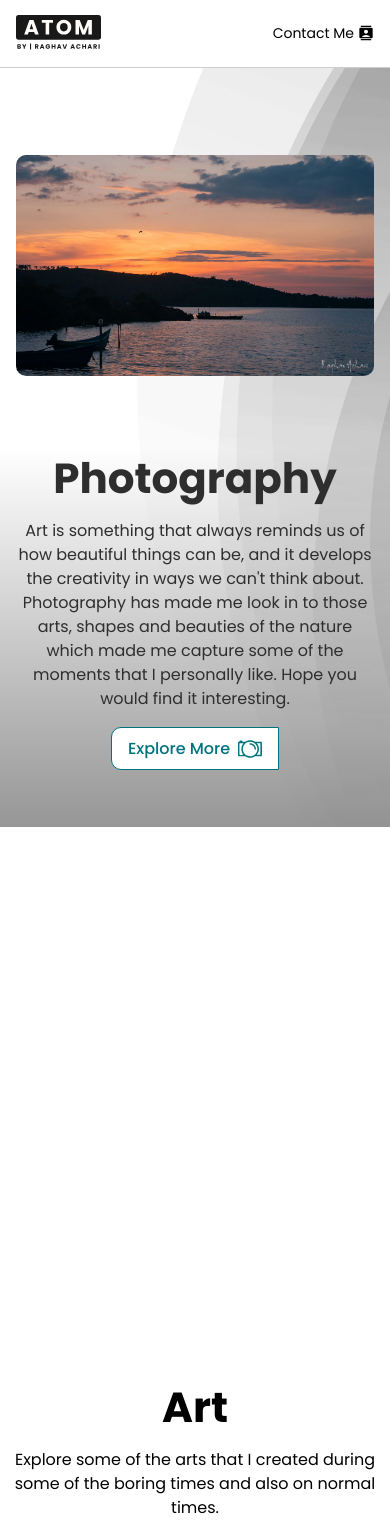
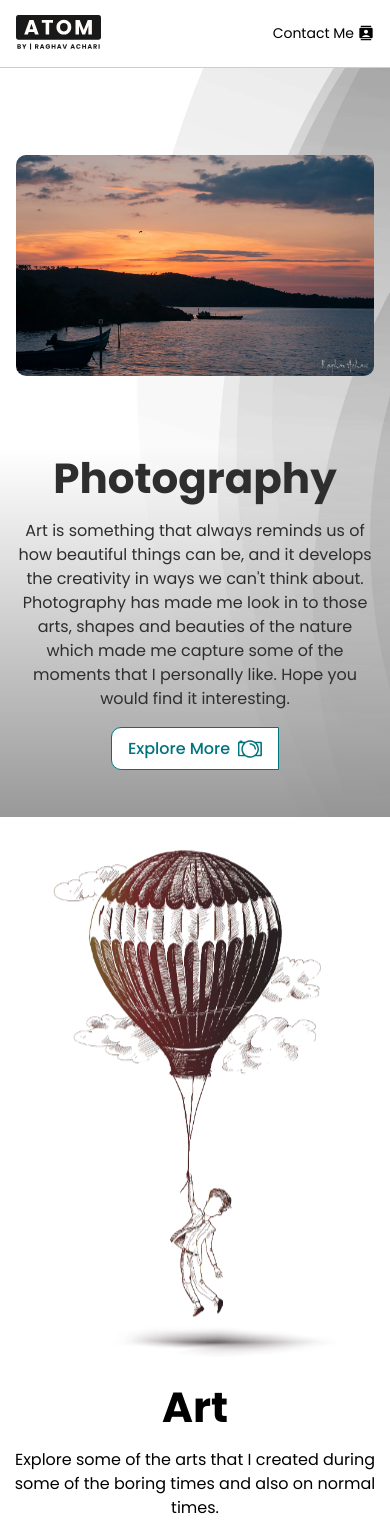
Before and after one commit to RaghavendraAchari/atom-react, a React (Create React App) app: page /#/ in a window 390 px wide. Shown: the top 1534 px of the page. Built offline with nearby package versions, Linux system fonts and the light colour scheme.

Commit message:
art banner image fix

```diff
--- a/src/pages/HomePage/components/ArtBanner/ArtBanner.module.scss
+++ b/src/pages/HomePage/components/ArtBanner/ArtBanner.module.scss
@@ -104,7 +104,7 @@
             position: absolute;
             top: 0;
             left: 0;
-            z-index: -1;
+            z-index: 0;
         }
 
         .decorator{
```
